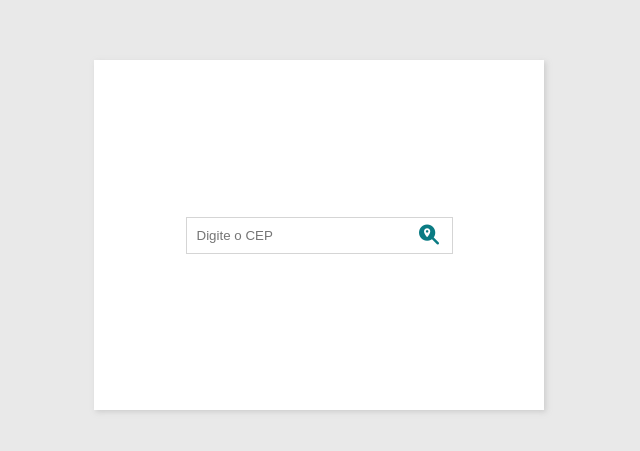
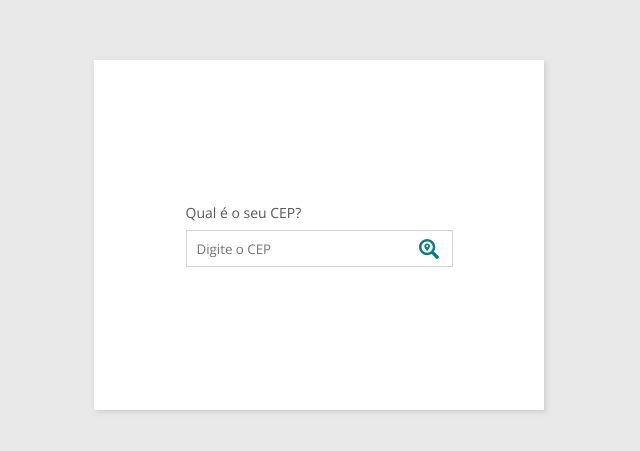
Before and after one commit to lahgomes/viacep, a React (Create React App) app: page / in a window 1280 px wide. Shown: the part 165-616 px from the top of the page, without its empty margins (321-961 px from the left). Built offline with nearby package versions, Linux system fonts and the light colour scheme.

Commit message:
repair layout css

```diff
--- a/package.json
+++ b/package.json
@@ -8,6 +8,7 @@
     "@testing-library/user-event": "^12.1.10",
     "react": "^17.0.2",
     "react-dom": "^17.0.2",
+    "react-icons": "^4.3.1",
     "react-scripts": "4.0.3",
     "web-vitals": "^1.0.1"
   },
--- a/public/index.html
+++ b/public/index.html
@@ -22,10 +22,10 @@
       work correctly both with client-side routing and a non-root public URL.
       Learn how to configure a non-root public URL by running `npm run build`.
     -->
-  <link rel="preconnect" href="https://fonts.googleapis.com">
-  <link rel="preconnect" href="https://fonts.gstatic.com" crossorigin>
-  <link href="https://fonts.googleapis.com/css2?family=Ubuntu:wght@300;400;500;700&display=swap" rel="stylesheet">
-  <script src="https://kit.fontawesome.com/c5e7134360.js" crossorigin="anonymous"></script>
+
+  <link rel="preconnect" href="https://fonts.googleapis.com" />
+  <link rel="preconnect" href="https://fonts.gstatic.com" crossOrigin="true" />
+  <link href="https://fonts.googleapis.com/css2?family=Open+Sans:wght@300;400;600&display=swap" rel="stylesheet" />
 
   <title>Consulta CEP</title>
 </head>
--- a/src/App.css
+++ b/src/App.css
@@ -1,12 +1,5 @@
 html {
   font-size: 62.5%;
-}
-
-.main {
-  align-items: center;
-  display:flex;
-  height: 100vh;
-  justify-content: center;
 }
 
 .container {
@@ -20,10 +13,20 @@
 }
 
 .search {
-  align-items: center;
+  display: flex;
+  flex-direction: column;
+  justify-content: center;
+}
+
+.search__label {
+  font-size: 1.4rem;
+  margin-bottom: 0.8rem;
+  color: #575555;
+}
+
+.search__item {
   border: 1px solid #d5d5d5;
   display: flex;
-  justify-content: center;
 }
 
 .search__input {
@@ -33,6 +36,11 @@
   outline: none;
   padding: 1rem;
   width: 22rem;
+  font-family: 'Open Sans', sans-serif;
+}
+
+::placeholder {
+  font-family: 'Open Sans', sans-serif;
 }
 
 .search__button {
@@ -55,6 +63,6 @@
   transform: scale(1);
 }
 
-.search__button i {
+.search__button svg {
   font-size: 2rem;
 }
--- a/src/App.jsx
+++ b/src/App.jsx
@@ -1,16 +1,23 @@
+import { FaSearchLocation } from "react-icons/fa";
 import './App.css';
 
 function App() {
   return (
 
-    <main className="main">
+
       <div className="container">
-        <label className="search">
-          <input className="search__input" type="text" placeholder="Digite o CEP"/>
-          <button className="search__button"><i className="fas fa-search-location"></i></button>
-        </label>
+        <div className="search">
+          <label htmlFor="cep" className="search__label">
+            Qual é o seu CEP?
+          </label>
+          <div className="search__item">
+            <input id="cep" className="search__input" type="text" placeholder="Digite o CEP"/>
+            <button className="search__button">
+              <FaSearchLocation />
+            </button>
+          </div>
+        </div>
       </div>
-    </main>
 
   );
 }
--- a/src/index.css
+++ b/src/index.css
@@ -52,8 +52,12 @@
 }
 
 body {
-	font-family: 'Ubuntu', sans-serif;
+	align-items: center;
 	background-color: #e9e9e9;
+	font-family: 'Open Sans', sans-serif;
+  display:flex;
+  height: 100vh;
+  justify-content: center;
 }
 
 input[type="number"]::-webkit-outer-spin-button,
```
Also changed, not shown: src/components/Input/index.jsx (added), 1 other file (tests, documents, lock files or other folders).
